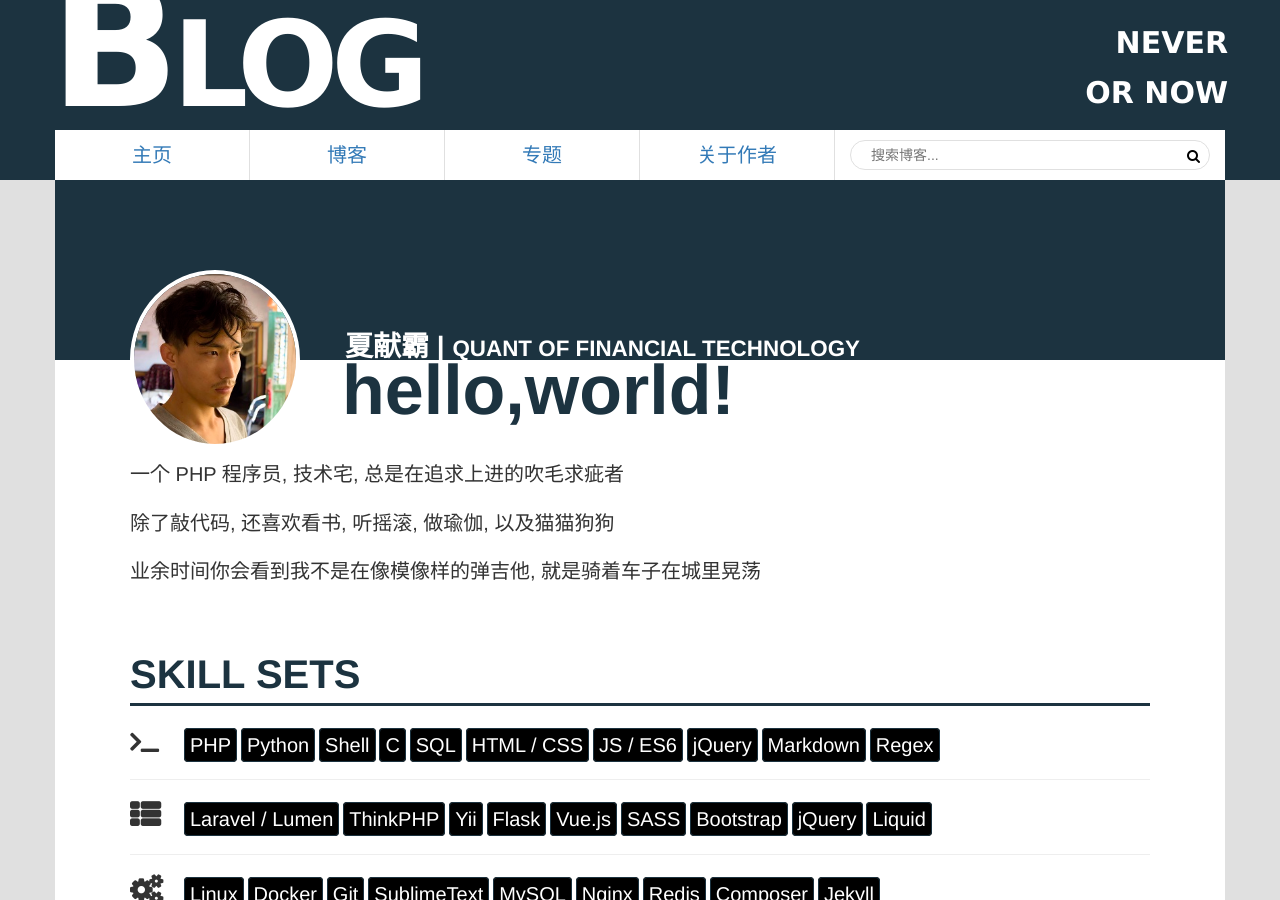
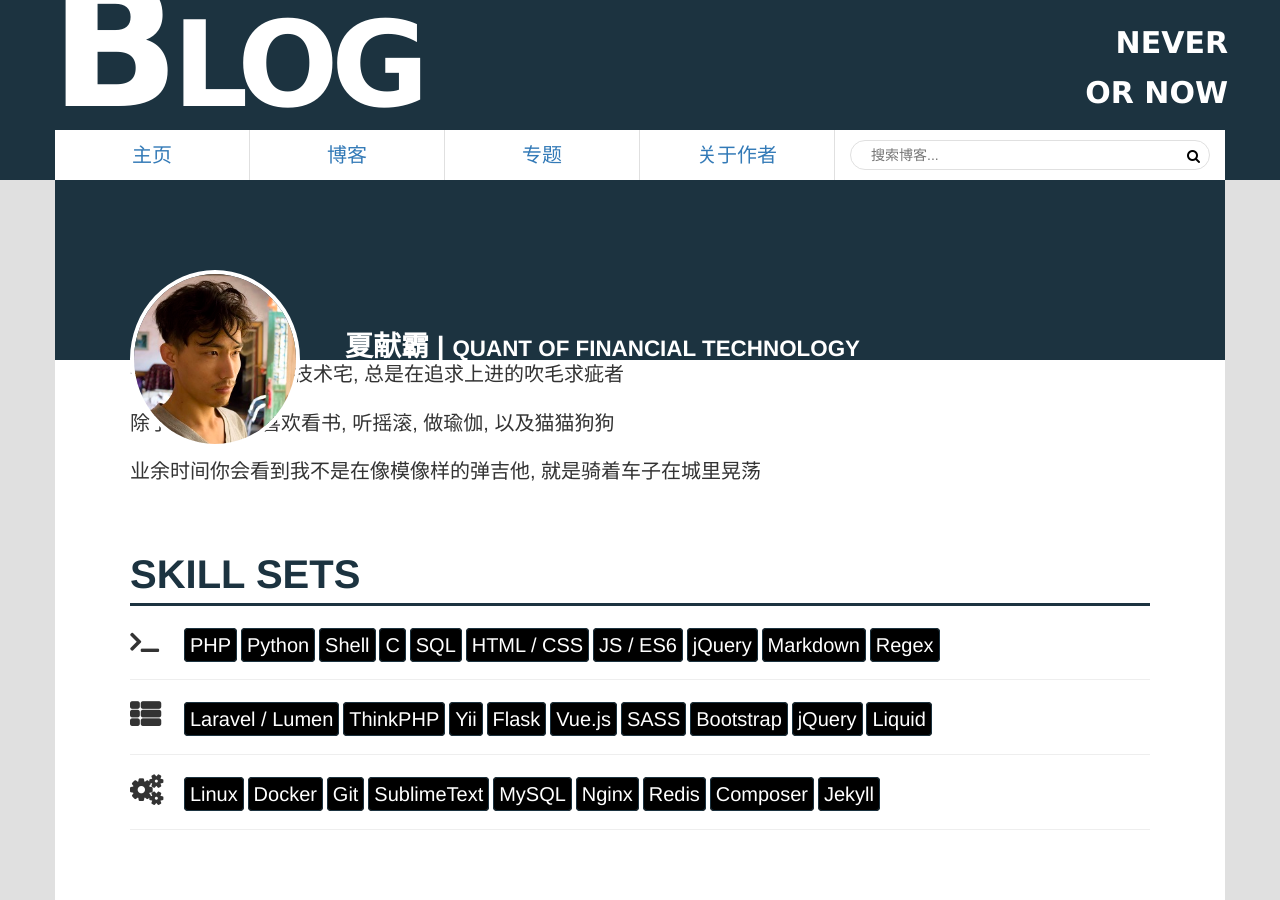
Before and after one commit to xianba/xianba.github.com, a Jekyll site: the page built from about/index.html, in a window 1280 px wide and 900 px high. Built offline with Jekyll 4.4.1, drawn with Linux system fonts in a browser that asks for light colours.

Commit message:
Update me.yml

```diff
--- a/_data/me.yml
+++ b/_data/me.yml
@@ -2,7 +2,7 @@
 
 name: 夏献霸
 job: "Quant of financial technology"
-hi: "hello,world!"
+hi:  # some word to reader
 avatar_img: "/assets/img/me.png"
 intro:
   - "一个 PHP 程序员, 技术宅, 总是在追求上进的吹毛求疵者"
```
